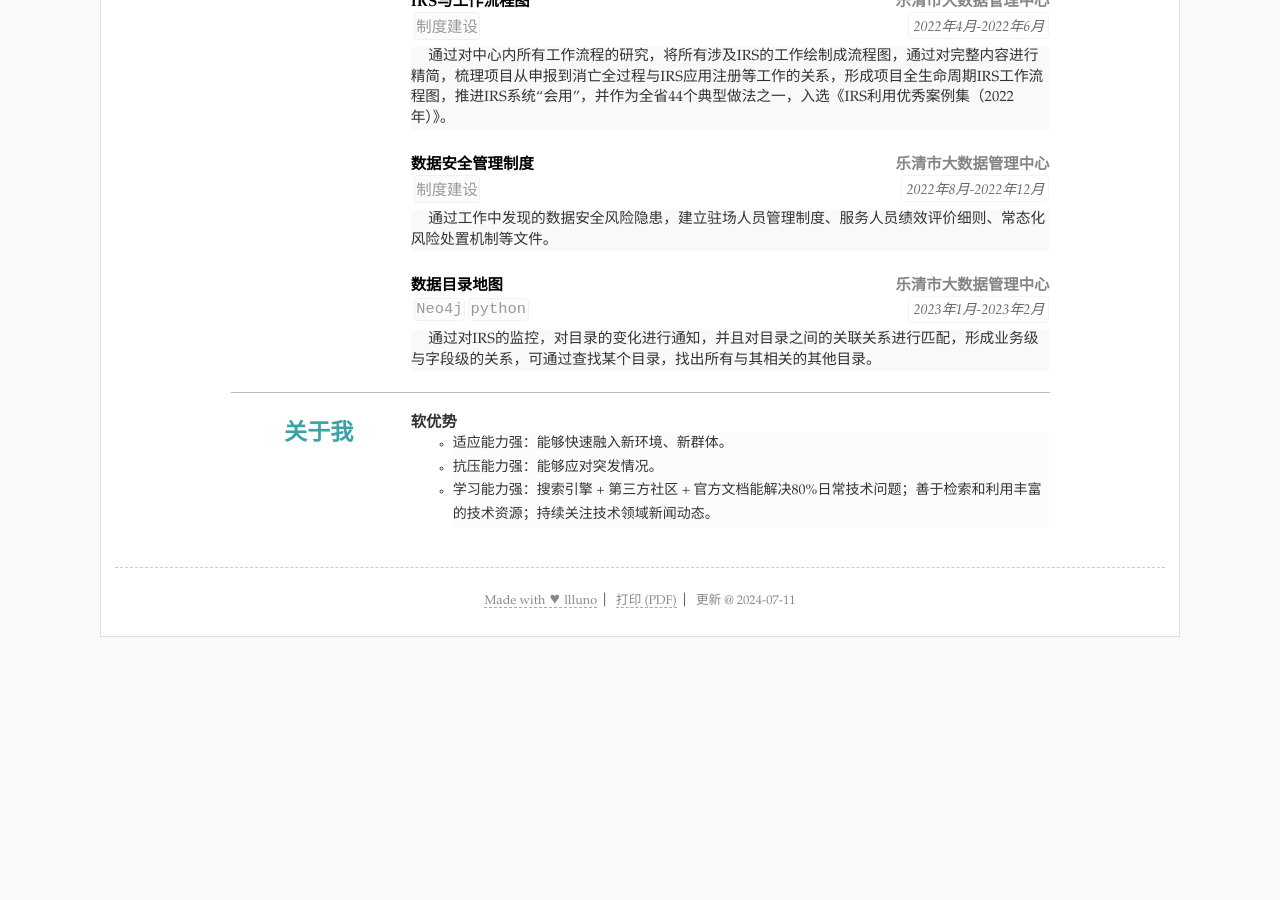
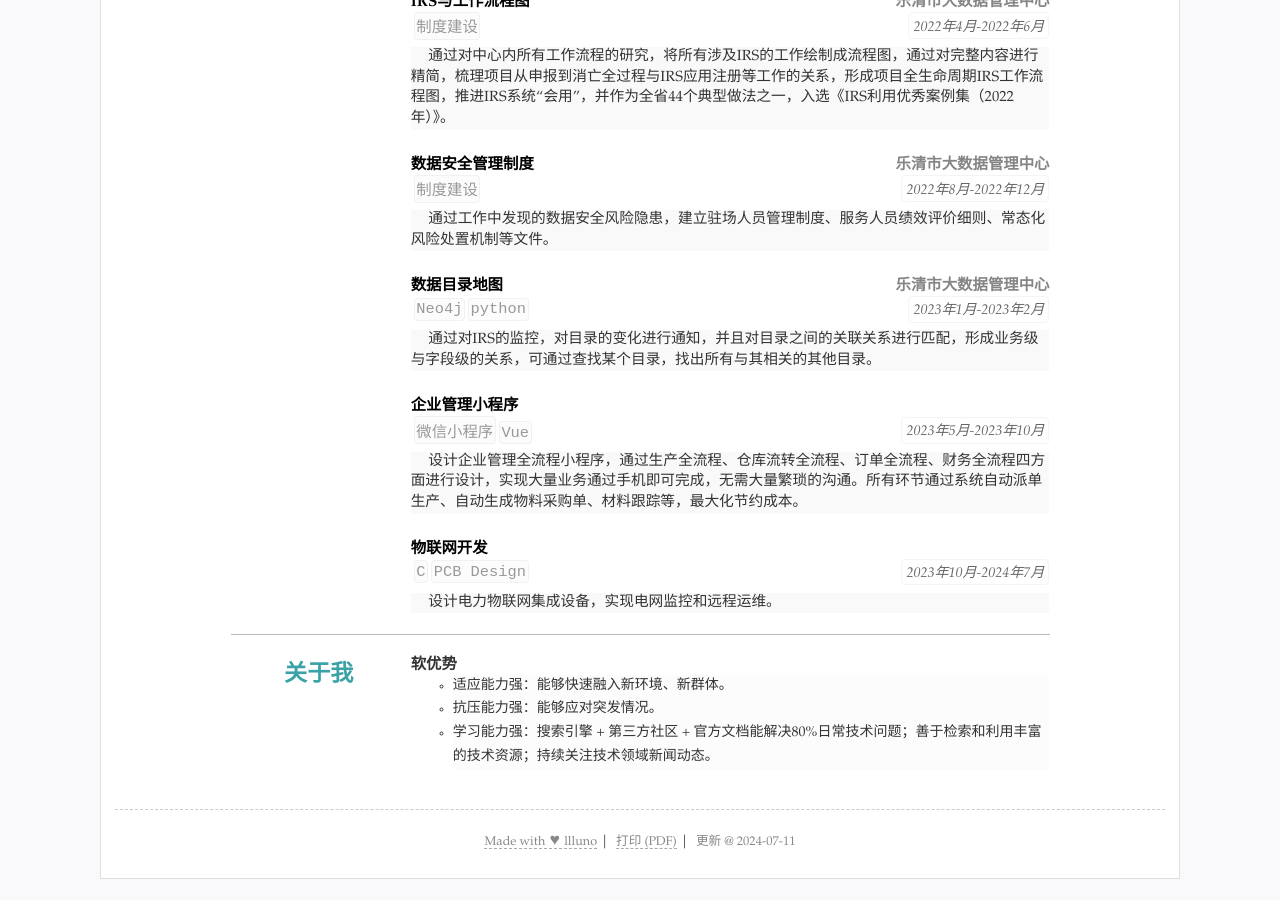
Before and after one commit to llluno/resume, a Jekyll site: the page built from index.html, in a window 1280 px wide and 900 px high, scrolled down 3079 px. Built offline with Jekyll 4.4.1, drawn with Linux system fonts in a browser that asks for light colours; before the commit the page ends 3737 px from its top, so only the background shows below that.

Commit message:
Update resume.yml

```diff
--- a/_data/resume.yml
+++ b/_data/resume.yml
@@ -251,6 +251,21 @@ main: #简历主要内容，
           - python
         detail: 通过对IRS的监控，对目录的变化进行通知，并且对目录之间的关联关系进行匹配，形成业务级与字段级的关系，可通过查找某个目录，找出所有与其相关的其他目录。
         sub: 乐清市大数据管理中心
+
+      - title: 企业管理小程序
+        duration: 2023年5月-2023年10月
+        tags:
+          - 微信小程序
+          - Vue
+        detail: 设计企业管理全流程小程序，通过生产全流程、仓库流转全流程、订单全流程、财务全流程四方面进行设计，实现大量业务通过手机即可完成，无需大量繁琐的沟通。所有环节通过系统自动派单生产、自动生成物料采购单、材料跟踪等，最大化节约成本。
+
+      - title: 物联网开发
+        duration: 2023年10月-2024年7月
+        tags:
+          - C
+          - PCB Design
+        detail: 设计电力物联网集成设备，实现电网监控和远程运维。
+
       #可继续添加更多内容
 
 #others 其他简略内容(列表)
```
